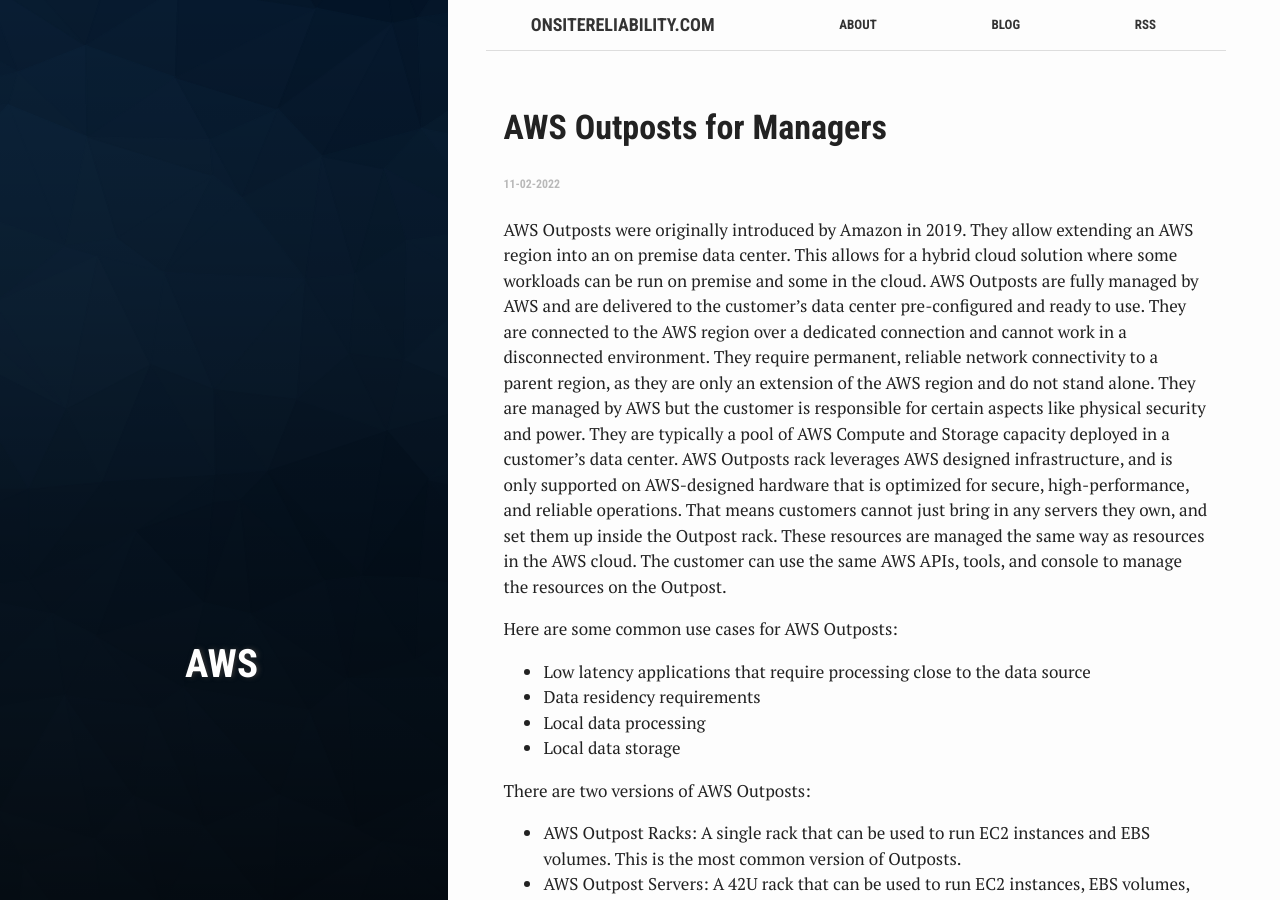
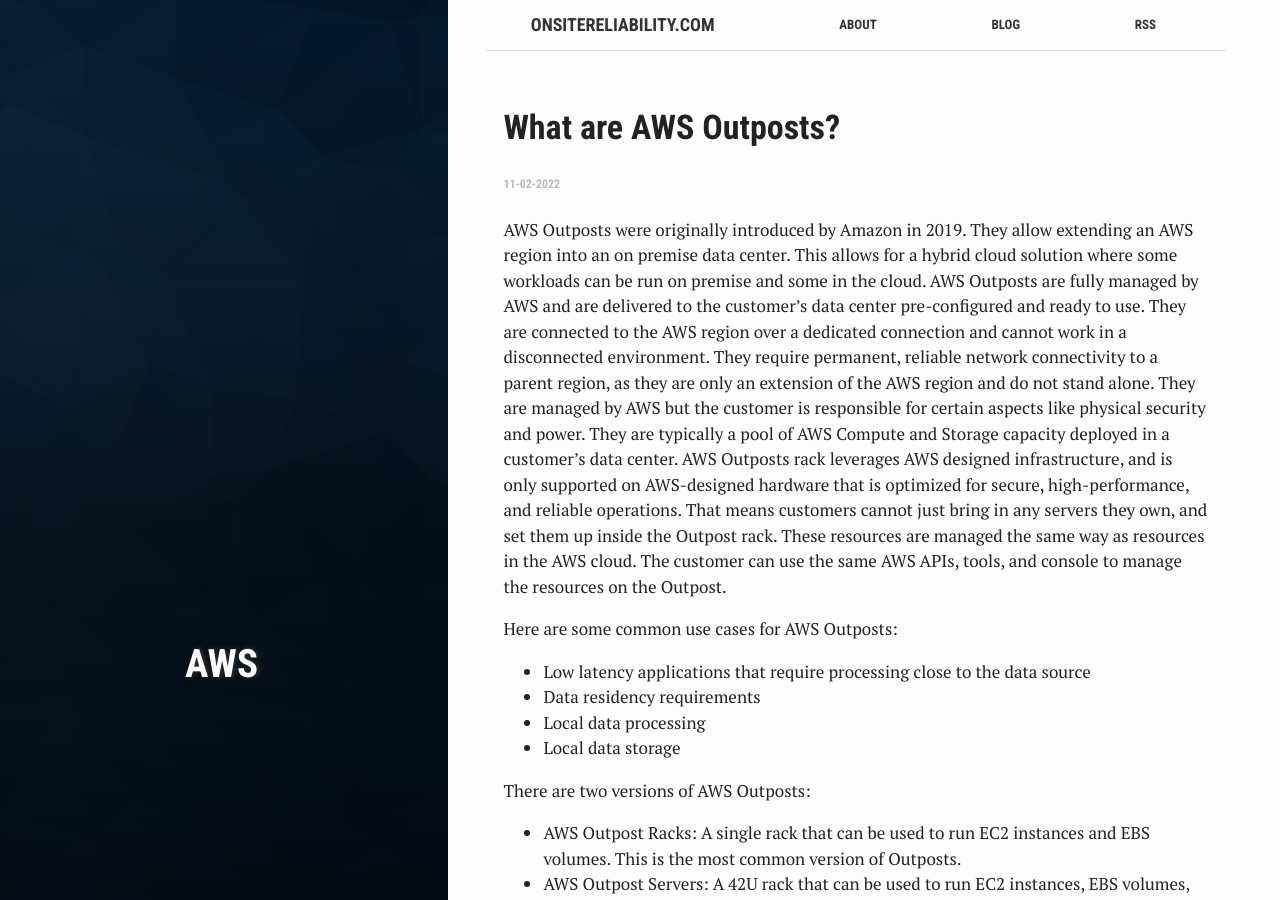
Before and after one commit to qapage/qapage.github.io, a Jekyll site: the page built from _posts/2022-02-11-What-are-AWS-Outposts.md, in a window 1280 px wide and 900 px high. Built offline with Jekyll 4.4.1, drawn with Linux system fonts in a browser that asks for light colours.

Commit message:
Revert "second version of What are AWS Outposts"
This reverts commit 4c988ef7977fb71c5630921695a9a13cb66bdbcb.

```diff
--- a/_posts/2022-02-11-What-are-AWS-Outposts.md
+++ b/_posts/2022-02-11-What-are-AWS-Outposts.md
@@ -1,6 +1,6 @@
 ---
 layout: post
-title: AWS Outposts for Managers
+title: What are AWS Outposts?
 categories: [AWS]
 tags: [AWS]
 ---
```
